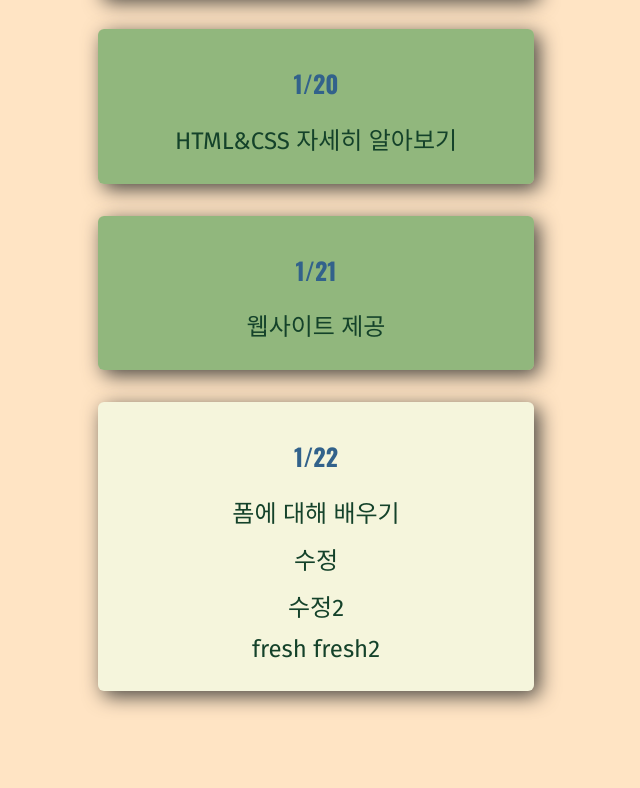
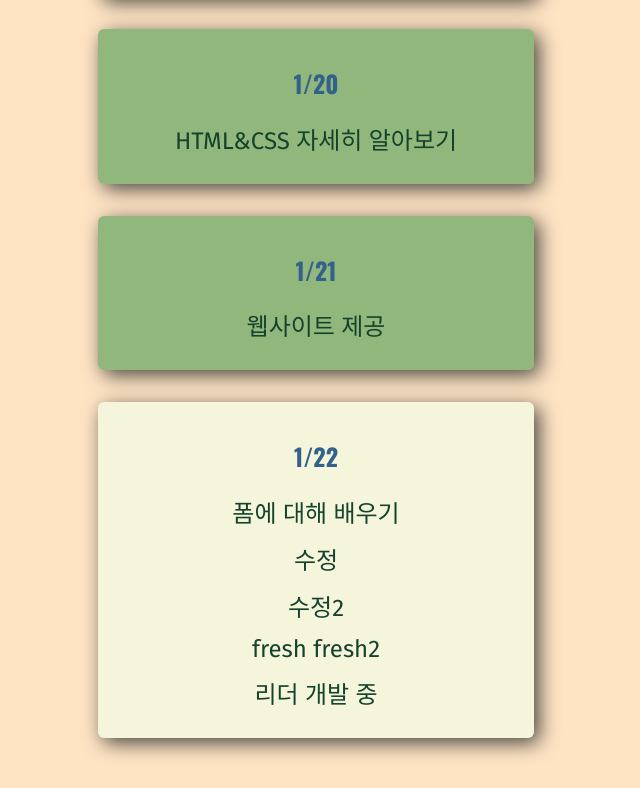
Before and after one commit to juyang2222/webgit, a plain HTML site: page full-week.html in a window 1280 px wide. Shown: the part 449-1237 px from the top of the page, without its empty margins (324-964 px from the left). Before the commit the page ends 1190 px from the top, so only its background shows below. Drawn offline with nearby package versions, Linux system fonts and the light colour scheme.

Commit message:
리더 개발 2nd

```diff
--- a/full-week.html
+++ b/full-week.html
@@ -49,6 +49,7 @@
           <p>수정</p>
           <p>수정2</p>
           <p>fresh fresh2</p>
+          <p> 리더 개발 중 </p>
         </li>
       </ol>
     </main>
```
